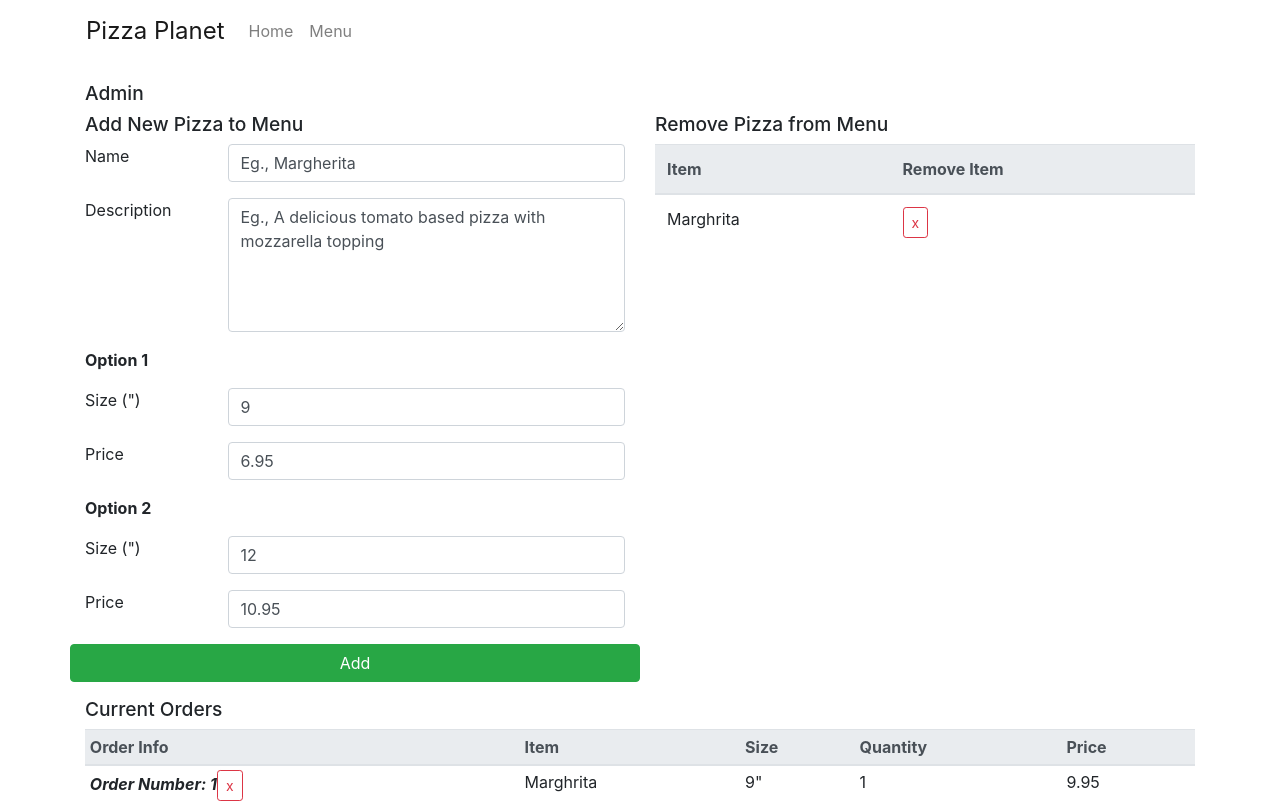
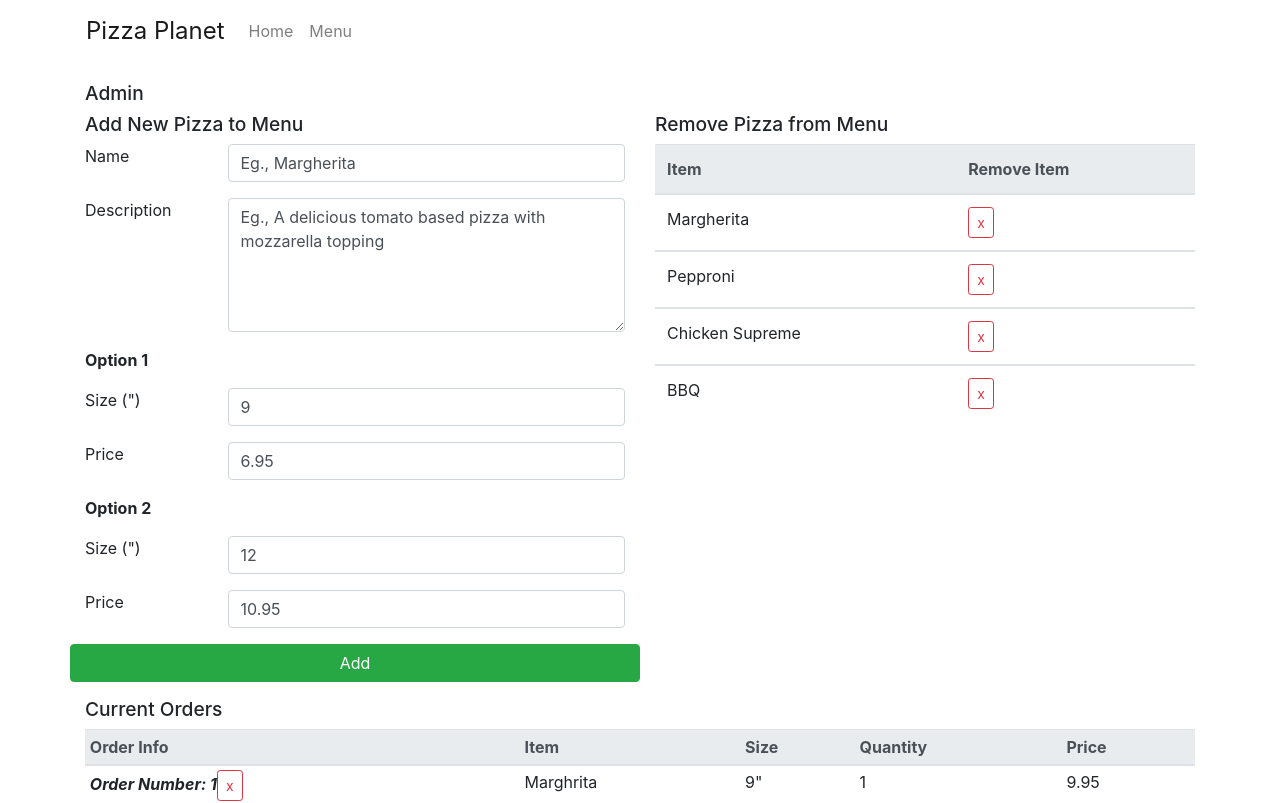
Before and after one commit to aroran1/pizza-planet, a Vue app: page /admin in a window 1280 px wide. Shown: the top 803 px of the page. Built offline with nearby package versions, Linux system fonts and the light colour scheme.

Commit message:
added vuex and accessing data from store with  method

```diff
--- a/package.json
+++ b/package.json
@@ -11,7 +11,8 @@
     "core-js": "^3.6.5",
     "firebase": "^8.0.2",
     "vue": "^2.6.11",
-    "vue-router": "^3.4.9"
+    "vue-router": "^3.4.9",
+    "vuex": "^3.5.1"
   },
   "devDependencies": {
     "@vue/cli-plugin-babel": "~4.5.0",
--- a/src/components/Admin.vue
+++ b/src/components/Admin.vue
@@ -19,9 +19,9 @@
             <th>Remove Item</th>
           </tr>
         </thead>
-        <tbody>
+        <tbody v-for="item in getMenuItems" :key="item.name">
           <tr>
-            <td>Marghrita</td>
+            <td>{{ item.name }}</td>
             <td><button class="btn btn-sm btn-outline-danger">x</button></td>
           </tr>
         </tbody>
@@ -79,6 +79,11 @@ export default {
     ppNewPizza: NewPizza,
     ppLogin: Login
   },
+  computed: {
+    getMenuItems() {
+      return this.$store.state.menuItems
+    }
+  },
   beforeRouteLeave(to, from, next) {
     if(confirm("Have you remembered to logout?") === true) {
       next()
--- a/src/components/Menu.vue
+++ b/src/components/Menu.vue
@@ -80,60 +80,11 @@ export default {
     return {
       basket: [],
       basketEmptyText: 'Your basket is empty!',
-      getMenuItems: {
-        1: {
-          name: "Margherita",
-          description: "A delicious tomato based pizza with mozzarella topping",
-          options: [
-            {
-              size: '9',
-              price: 6.95
-            },
-            {
-              size: '12',
-              price: 10.95
-            }
-          ]
-        },
-        2: {
-          'name': "Pepproni",
-          description: "A delicious tomato based pizza with mozzarella and pepproni topping",
-          options: [
-            {
-              size: '9',
-              price: 8.95
-            },
-            {
-              size: '12',
-              price: 12.95
-            }
-          ]
-        },
-        3: {
-          'name': "Chicken Supreme",
-          description: "A delicious tomato based pizza with mozzarella and pepproni topping",
-          options: [
-            {
-              size: '9',
-              price: 9.95
-            },
-            {
-              size: '12',
-              price: 13.95
-            }
-          ]
-        },
-        4 : {
-          'name': "BBQ",
-          description: "A delicious tomato based pizza with mozzarella and pepproni topping",
-          options: [
-            {
-              size: '9',
-              price: 8.95
-            }
-          ]
-        }
-      }
+    }
+  },
+  computed: {
+    getMenuItems() {
+      return this.$store.state.menuItems
     }
   },
   methods: {
--- a/src/main.js
+++ b/src/main.js
@@ -1,10 +1,12 @@
 import Vue from 'vue';
 import router from "./router";
+import { store } from "./store/index.js";
 import App from './App.vue';
 
 Vue.config.productionTip = false
 
 new Vue({
   render: h => h(App),
-  router
+  router,
+  store
 }).$mount('#app')
--- /dev/null
+++ b/src/store/index.js
@@ -0,0 +1,64 @@
+import Vue from 'vue';
+import Vuex from 'vuex';
+
+Vue.use(Vuex);
+
+export const store = new Vuex.Store({
+  // initial state of the app
+  state: {
+    menuItems: {
+      1: {
+        name: "Margherita",
+        description: "A delicious tomato based pizza with mozzarella topping",
+        options: [
+          {
+            size: '9',
+            price: 6.95
+          },
+          {
+            size: '12',
+            price: 10.95
+          }
+        ]
+      },
+      2: {
+        'name': "Pepproni",
+        description: "A delicious tomato based pizza with mozzarella and pepproni topping",
+        options: [
+          {
+            size: '9',
+            price: 8.95
+          },
+          {
+            size: '12',
+            price: 12.95
+          }
+        ]
+      },
+      3: {
+        'name': "Chicken Supreme",
+        description: "A delicious tomato based pizza with mozzarella and pepproni topping",
+        options: [
+          {
+            size: '9',
+            price: 9.95
+          },
+          {
+            size: '12',
+            price: 13.95
+          }
+        ]
+      },
+      4 : {
+        'name': "BBQ",
+        description: "A delicious tomato based pizza with mozzarella and pepproni topping",
+        options: [
+          {
+            size: '9',
+            price: 8.95
+          }
+        ]
+      }
+    }
+  }
+})
```
Also changed, not shown: 1 other file (tests, documents, lock files or other folders).
